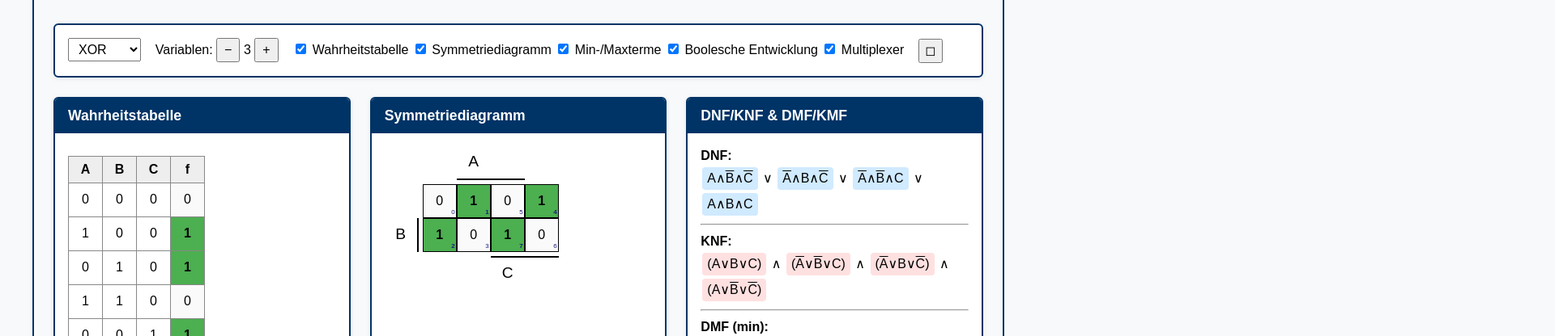
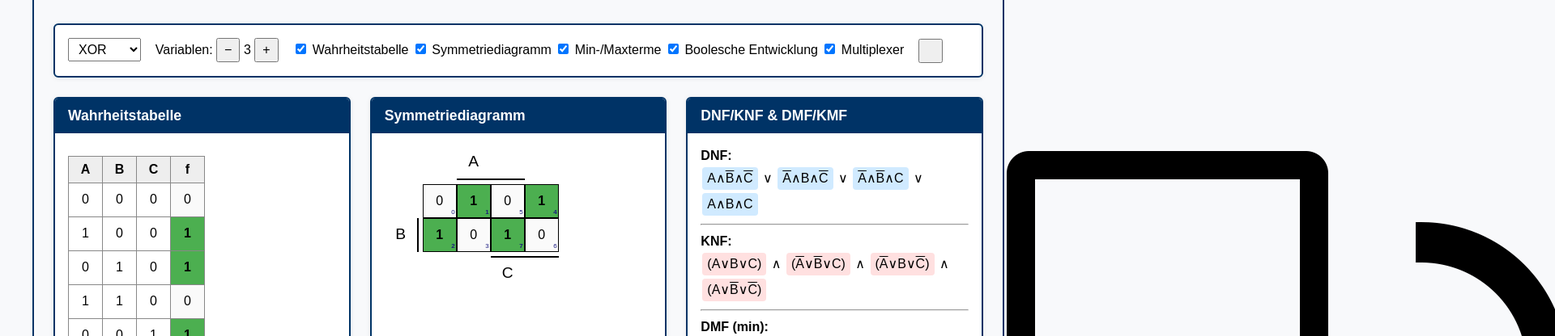
Before and after one commit to jknotrowling/DT-Visualisierer, a plain HTML site: page index.html in a window 1280 px wide. Shown: the part 181-597 px from the top of the page at 81% size, 1920 px wide, since content can reach past the window. Drawn offline with Linux system fonts and the light colour scheme.

Commit message:
Icon für Button hinzugefügt

```diff
--- a/index.html
+++ b/index.html
@@ -43,7 +43,7 @@
         <input type="checkbox" id="toggleBooleanDev" checked> <label for="toggleBooleanDev">Boolesche Entwicklung</label>
         <input type="checkbox" id="toggleMux" checked> <label for="toggleMux">Multiplexer</label>
         &nbsp;&nbsp;
-        <button id="landscapeToggleBtn" aria-label="Toggle Landscape Mode">◻</button>
+        <button id="landscapeToggleBtn" aria-label="Toggle Landscape Mode"><img src="assets/rotate.png" alt="Toggle Landscape Mode"></button>
     </div>
 
     <main class="card-grid">
```
